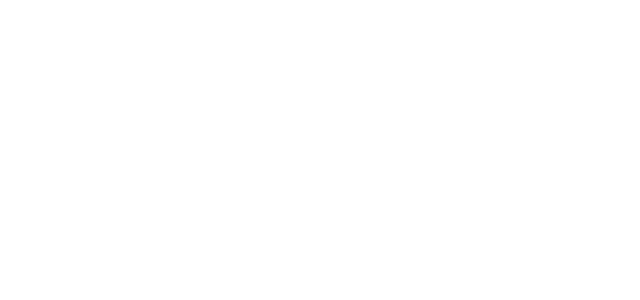
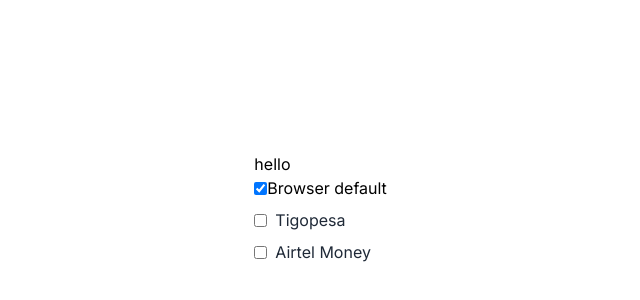
Before and after one commit to johnson419/Payment-Processing, a Next.js app: page / in a window 1280 px wide. Shown: the part 784-1084 px from the top of the page, without its empty margins (245-885 px from the left). Before the commit the page ends 1032 px from the top, so only its background shows below. Built offline with nearby package versions, Linux system fonts and the light colour scheme.

Commit message:
checkbox implementation

```diff
--- a/app/page.js
+++ b/app/page.js
@@ -2,9 +2,26 @@
   return (
     <main className="flex min-h-screen flex-col items-center justify-between p-24">
       <div>
-        <h1 className="text-4xl font-bold">Payment App</h1>
+        <h1 class="text-4xl font-bold">Payment App</h1>
         <div>
           <p className="flex min-h-screen flex-col items-center justify-between text-2xl pt-4">Choose Payment Vendor</p>
+          <p>hello</p>
+          <div className="space-y-2">
+  <label className="flex items-center">
+
+  <input type="checkbox" checked></input>
+  Browser default
+
+  </label>
+  <label className="flex items-center">
+    <input type="checkbox" class="form-checkbox text-indigo-600"></input>
+    <span className="ml-2 text-gray-800">Tigopesa</span>
+  </label>
+  <label className="flex items-center">
+    <input type="checkbox" class="form-checkbox text-indigo-600"></input>
+    <span className="ml-2 text-gray-800">Airtel Money</span>
+  </label>
+</div>
 
         </div>
       </div>
```
